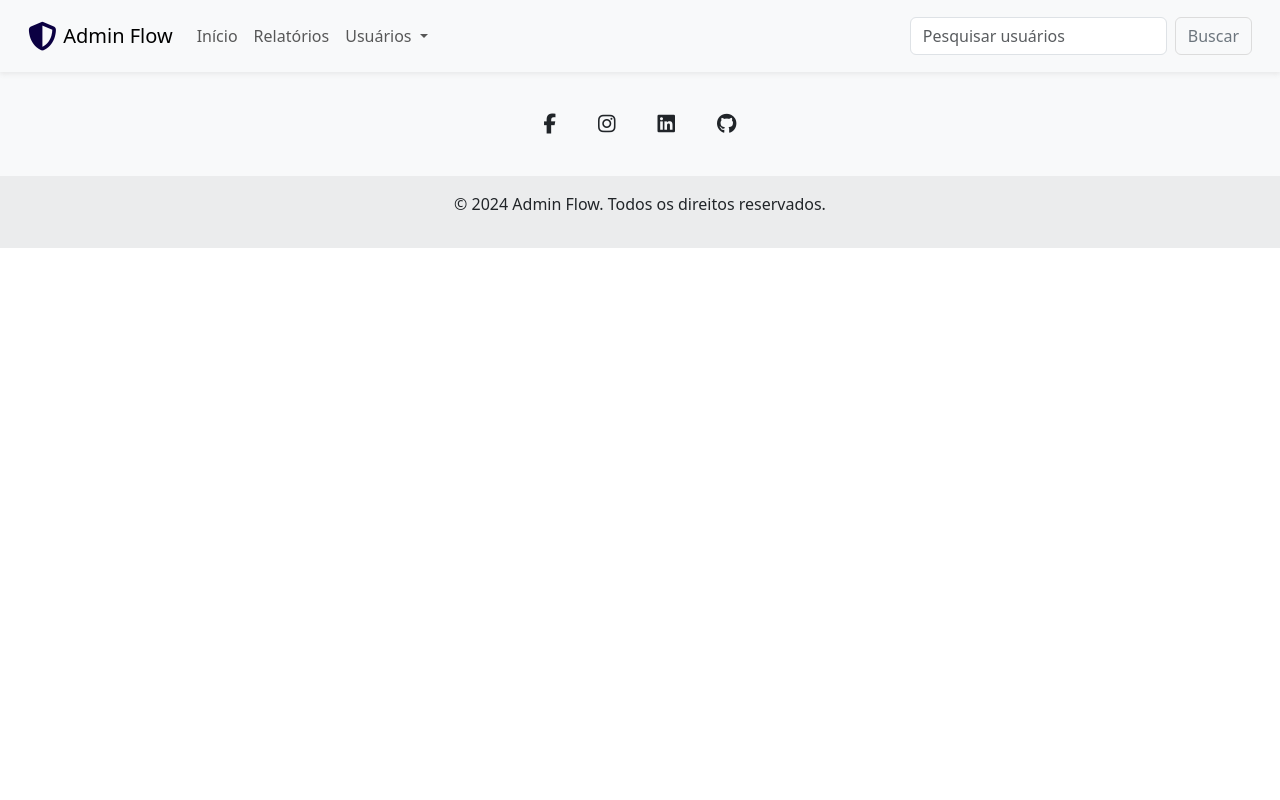
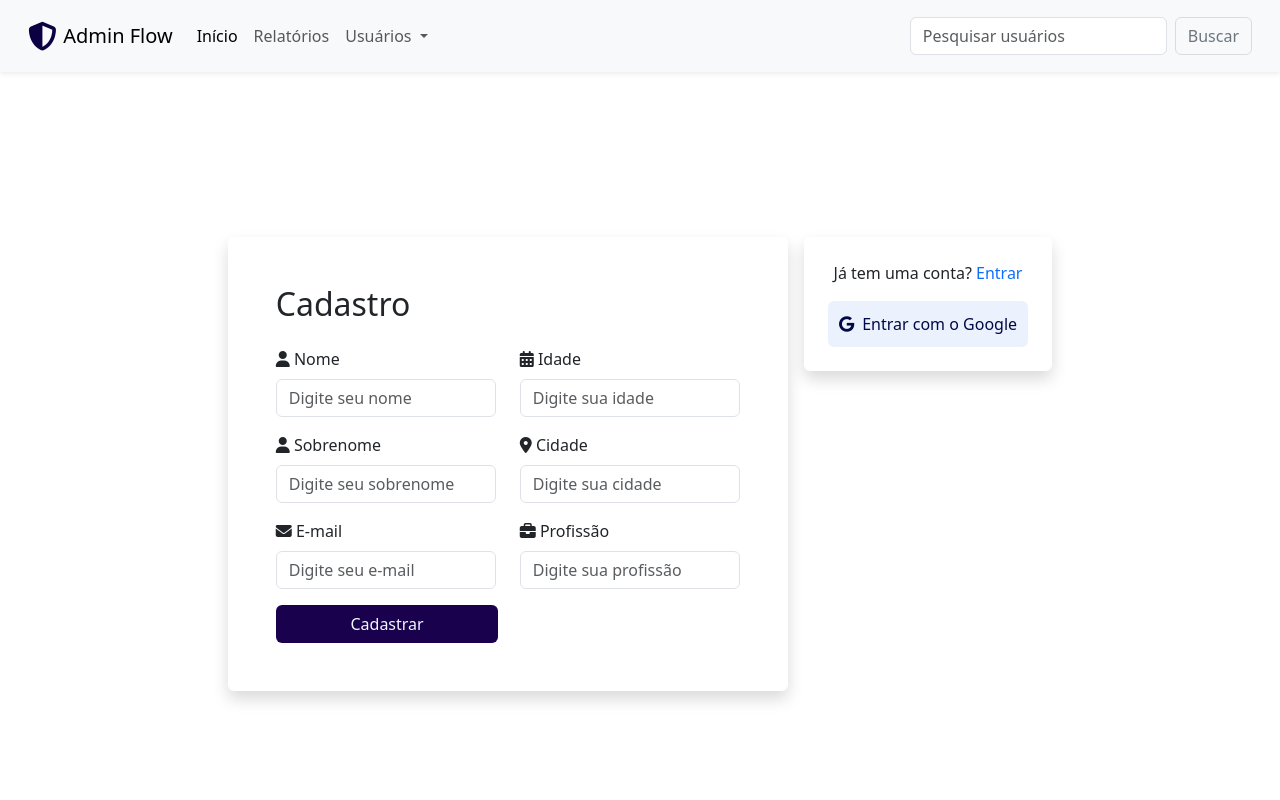
Before and after one commit to daniel-portela/admin-flow, an Angular app: page /auth/cadastro in a window 1280 px wide. Before the commit this address led to /. Shown: the top 800 px of the page. Built offline with nearby package versions, Linux system fonts and the light colour scheme.

Commit message:
Atualizações nos componentes de cadastro, navbar e ajustes de estilo

```diff
--- a/src/app/app.routes.ts
+++ b/src/app/app.routes.ts
@@ -1,11 +1,13 @@
 import { Routes } from '@angular/router';
 import { RelatoriosComponent } from './pages/relatorios/relatorios.component';
+import { HomeComponent } from './pages/home/home.component';
+import { CadastrarUsuarioComponent } from './auth/cadastrar-usuario/cadastrar-usuario.component';
 import { CadastroComponent } from './auth/cadastro/cadastro.component';
-import { HomeComponent } from './pages/home/home.component';
 
 export const routes: Routes = [
   { path: '', redirectTo: '', pathMatch: 'full' },
   { path: '', component: HomeComponent },
   { path: 'relatorios', component: RelatoriosComponent },
-  { path: 'usuarios-cadastrar', component: CadastroComponent },
+  { path: 'auth/cadastro', component: CadastroComponent },
+  { path: 'auth/cadastrar-usuario', component: CadastrarUsuarioComponent },
 ];
--- a/src/app/auth/cadastro/cadastro.component.html
+++ b/src/app/auth/cadastro/cadastro.component.html
@@ -1,68 +1,53 @@
-<div class="container-fluid">
-    <div class="form-container">
-        <form [formGroup]="formulario">
-            <div class="form-group">
-                <div *ngIf="formulario.get('nome')?.hasError('required') && formulario.get('nome')?.touched">
-                    <p class="alert alert-warning">O campo nome é obrigatório!</p>
+<div class="cadastro-container w-100 d-flex align-items-center justify-content-center vh-100">
+    <div class="main-box d-flex flex-row flex-wrap justify-content-center align-items-start">
+        <div class="cadastro-box p-5 shadow rounded me-md-3 mb-3">
+            <h2 class="text-start mb-4">Cadastro</h2>
+            <form>
+                <div class="row">
+                    <div class="col-md-6">
+                        <div class="form-group mb-3">
+                            <label for="firstName" class="form-label"><i class="fas fa-user"></i> Nome</label>
+                            <input type="text" id="firstName" class="form-control" placeholder="Digite seu nome"
+                                required>
+                        </div>
+                        <div class="form-group mb-3">
+                            <label for="lastName" class="form-label"><i class="fas fa-user"></i> Sobrenome</label>
+                            <input type="text" id="lastName" class="form-control" placeholder="Digite seu sobrenome"
+                                required>
+                        </div>
+                        <div class="form-group mb-3">
+                            <label for="email" class="form-label"><i class="fas fa-envelope"></i> E-mail</label>
+                            <input type="email" id="email" class="form-control" placeholder="Digite seu e-mail"
+                                required>
+                        </div>
+                    </div>
+                    <div class="col-md-6">
+                        <div class="form-group mb-3">
+                            <label for="age" class="form-label"><i class="fas fa-calendar-alt"></i> Idade</label>
+                            <input type="number" id="age" class="form-control" placeholder="Digite sua idade" required>
+                        </div>
+                        <div class="form-group mb-3">
+                            <label for="city" class="form-label"><i class="fas fa-map-marker-alt"></i> Cidade</label>
+                            <input type="text" id="city" class="form-control" placeholder="Digite sua cidade" required>
+                        </div>
+                        <div class="form-group mb-3">
+                            <label for="profession" class="form-label"><i class="fas fa-briefcase"></i>
+                                Profissão</label>
+                            <input type="text" id="profession" class="form-control" placeholder="Digite sua profissão"
+                                required>
+                        </div>
+                    </div>
                 </div>
-                <div *ngIf="formulario.get('nome')?.hasError('minlength') && formulario.get('nome')?.touched">
-                    <p class="alert alert-warning">O campo nome precisa conter pelo menos 3 caracteres!</p>
-                </div>
-                <input type="text" formControlName="nome" placeholder="Nome" class="form-control">
+                <button type="submit" class="btn btn-cadastro">Cadastrar</button>
+            </form>
+        </div>
+        <div class="cadastro-options-box p-4 shadow rounded mb-3">
+            <div class="text-center mb-3">
+                Já tem uma conta? <a routerLink="/" class="forgot-password-link">Entrar</a>
             </div>
-
-            <div class="form-group">
-                <div *ngIf="formulario.get('idade')?.hasError('required') && formulario.get('idade')?.touched">
-                    <p class="alert alert-warning">O campo idade é obrigatório!</p>
-                </div>
-                <div *ngIf="formulario.get('idade')?.hasError('min') && formulario.get('idade')?.touched">
-                    <p class="alert alert-warning">O campo idade não aceita números inferiores a 0!</p>
-                </div>
-                <div *ngIf="formulario.get('idade')?.hasError('max') && formulario.get('idade')?.touched">
-                    <p class="alert alert-warning">O campo idade não aceita números superiores a 120!</p>
-                </div>
-                <input type="number" formControlName="idade" placeholder="Idade" class="form-control">
-            </div>
-
-            <div class="form-group">
-                <div *ngIf="formulario.get('cidade')?.hasError('required') && formulario.get('cidade')?.touched">
-                    <p class="alert alert-warning">O campo cidade é obrigatório!</p>
-                </div>
-                <div *ngIf="formulario.get('cidade')?.hasError('minlength') && formulario.get('cidade')?.touched">
-                    <p class="alert alert-warning">O campo cidade precisa conter pelo menos 3 caracteres!</p>
-                </div>
-                <input type="text" formControlName="cidade" placeholder="Cidade" class="form-control">
-            </div>
-
-            <div class="form-group">
-                <div *ngIf="btnCadastrar">
-                    <input type="button" value="Cadastrar" (click)="cadastrar()" class="btn btn-primary"
-                        [disabled]="formulario.invalid">
-                </div>
-                <div *ngIf="!btnCadastrar">
-                    <input type="button" value="Alterar" (click)="alterar()" class="btn btn-secondary custom-btn"
-                        [disabled]="formulario.invalid" style="margin-right: 10px;">
-                    <input type="button" value="Remover" (click)="remover()" class="btn btn-danger custom-btn"
-                        style="margin-right: 10px;">
-                    <input type="button" value="Cancelar" (click)="cancelar()" class="btn btn-warning custom-btn">
-                </div>
-            </div>
-        </form>
+            <button class="btn btn-google w-100 d-flex align-items-center justify-content-center">
+                <i class="fab fa-google me-2"></i> Entrar com o Google
+            </button>
+        </div>
     </div>
-
-    <table class="table" style="background-color: #f9f9f9;">
-        <tbody>
-            <tr *ngFor="let v of vetor; index as indice">
-                <td colspan="4" class="text-center">
-                    <div class="campo-adicional">
-                        <p><strong>Usuário Cadastrado:</strong> {{indice + 1}}</p>
-                        <p><strong>Nome:</strong> {{v.nome}}</p>
-                        <p><strong>Idade:</strong> {{v.idade}}</p>
-                        <p><strong>Cidade:</strong> {{v.cidade}}</p>
-                        <button class="btn btn-primary pl-3" (click)="selecionar(indice)">Selecionar</button>
-                    </div>
-                </td>
-            </tr>
-        </tbody>
-    </table>
 </div>
--- a/src/app/auth/cadastro/cadastro.component.scss
+++ b/src/app/auth/cadastro/cadastro.component.scss
@@ -1,62 +1,94 @@
-// Estilos do SCSS
-$form-bg: #f8f9fa;
-$table-bg: #e9ecef;
-
-.form-container {
-    width: 600px;
-    height: auto;
-    margin: 100px auto;
-    padding: 20px;
-    background-color: $form-bg;
-    border-radius: 8px;
-    box-shadow: 0 2px 10px rgba(0, 0, 0, 0.1);
+.cadastro-container {
+  width: 100%;
+  display: flex;
+  align-items: center;
+  justify-content: center;
+  min-height: 100vh;
+  padding-top: 2rem;
+  padding-bottom: 2rem;
+}
 
 @media (max-width: 576px) {
-        width: 90%;
-        margin: 20px auto;
-        margin-top: 100px;
+  .cadastro-container {
+    min-height: 140vh;
+    padding-top: 4rem;
+    padding-bottom: 4rem;
   }
 }
 
-input {
-    margin-bottom: 10px;
+.main-box {
+  width: 100%;
+  max-width: 900px;
+}
 
-    &[type="button"] {
-        margin-right: 10px; // Adiciona um espaçamento entre os botões
+.cadastro-box {
+  width: 100%;
+  max-width: 560px;
+  padding: 2rem;
+}
+
+.cadastro-options-box {
+  padding: 2rem;
+}
+
+.btn-cadastro {
+  width: 48%;
+  background-color: rgb(25, 1, 78);
+  color: aliceblue;
+  transition: background-color 0.4s;
+}
+
+.btn-cadastro:hover {
+  background-color: rgb(13, 0, 129);
+}
+
+a {
+  text-decoration: none;
+}
+
+@media (max-width: 768px) {
+  .cadastro-box {
+    margin-right: 1.5rem;
+    margin-left: 1.5rem;
   }
 }
 
-.table {
-    width: 600px;
-    margin: 20px auto;
-    background-color: $form-bg;
-    border-collapse: collapse;
-    border-radius: 8px;
-    overflow: hidden;
-
-    th,
-    td {
-        padding: 12px;
-        text-align: left;
+@media (max-width: 576px) {
+  .cadastro-box {
+    width: 90%;
   }
-
-    th {
-        background-color: $table-bg;
-    }
-
-    @media (max-width: 576px) {
-        width: 90%;
-        margin: 20px auto;
-        margin-top: 20px;
+  .cadastro-options-box {
+    width: 88%;
   }
 }
 
-.campo-adicional {
-    width: 100%;
-    background-color: #ffffff;
-    padding: 15px;
-    margin: 0 auto;
-    border-radius: 8px;
-    box-shadow: 0 2px 5px rgba(0, 0, 0, 0.2);
-    text-align: left;
+@keyframes BotaoGoogleAnimacao {
+  0% {
+    background-color: #4286f424;
   }
+  25% {
+    background-color: #34a85316;
+  }
+  50% {
+    background-color: #fbbd0529;
+  }
+  75% {
+    background-color: #db453726;
+  }
+  100% {
+    background-color: #4286f41b;
+  }
+}
+
+.btn-google {
+  background-color: #4285f4;
+  color: rgb(0, 8, 71);
+  border: none;
+  padding: 0.7rem;
+  transition: background-color 0.5s ease;
+  animation: BotaoGoogleAnimacao 5s infinite alternate;
+}
+
+.btn-google:hover {
+  background-color: #1a73e8;
+}
```
Lines whose indentation alone changed are shown as unchanged.
